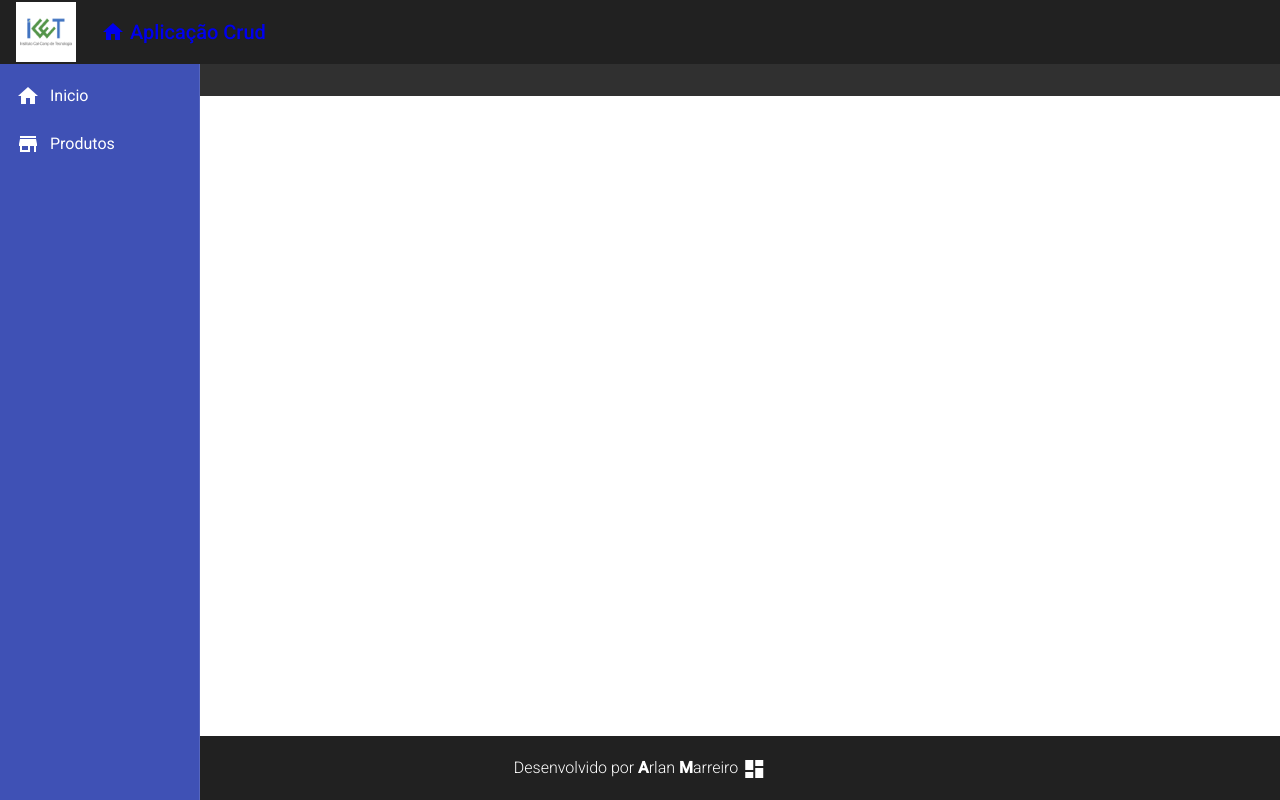
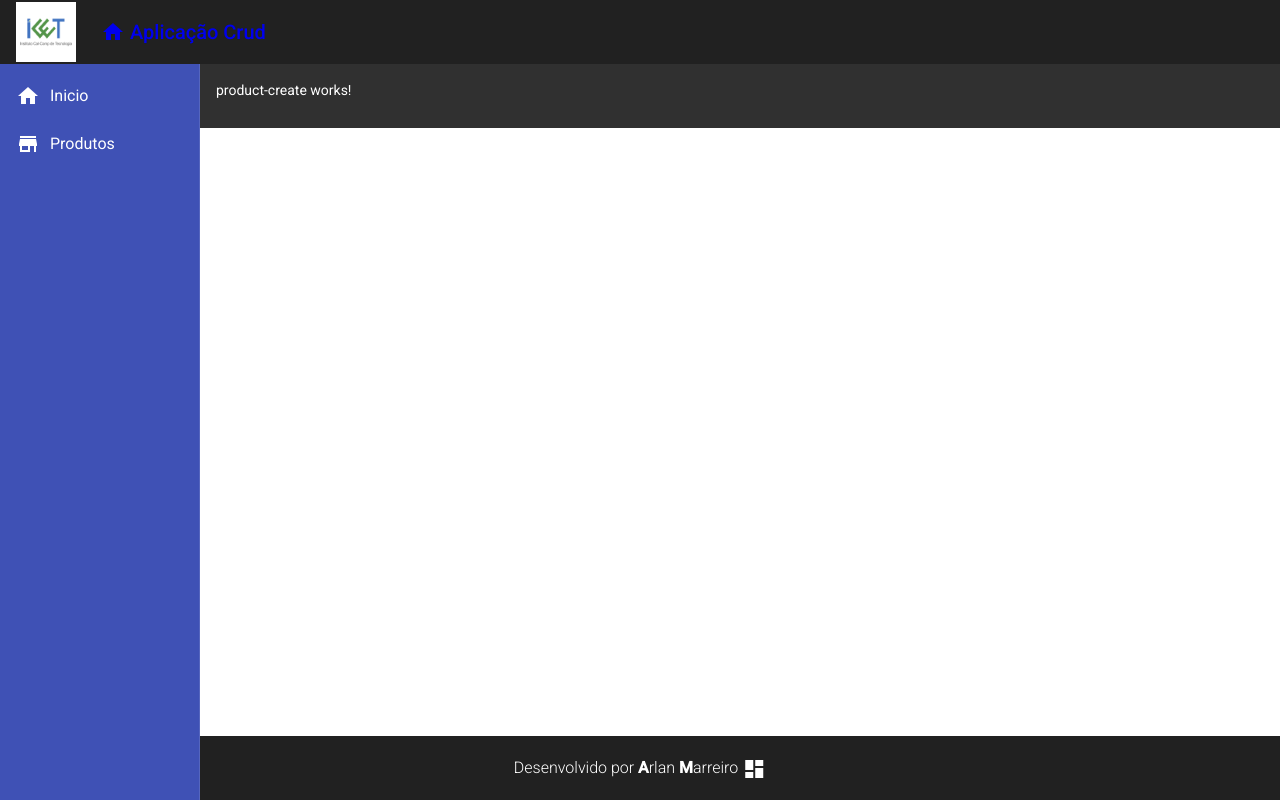
Before and after one commit to arlansonic/Crud-Angular, an Angular app in the folder frontend/: page /products/create in a window 1280 px wide. Before the commit this address led to /. Built offline with nearby package versions, Linux system fonts and the light colour scheme.

Commit message:
Create Componente Product

```diff
--- a/frontend/src/app/app-routing.module.ts
+++ b/frontend/src/app/app-routing.module.ts
@@ -1,3 +1,4 @@
+import { ProductCreateComponent } from './components/product/product-create/product-create.component';
 import { NgModule } from '@angular/core';
 import { RouterModule, Routes } from '@angular/router';
 
@@ -10,6 +11,9 @@ const routes: Routes = [{
 },{
   path: "products",
   component: ProductCrudComponent
+},{
+  path: "products/create",
+  component: ProductCreateComponent
 }];
 
 @NgModule({
--- a/frontend/src/app/app.module.ts
+++ b/frontend/src/app/app.module.ts
@@ -15,6 +15,7 @@ import {MatListModule} from '@angular/material/list';
 import {MatCardModule} from '@angular/material/card';
 import { HomeComponent } from './views/home/home.component';
 import { ProductCrudComponent } from './views/product-crud/product-crud.component';
+import { ProductCreateComponent } from './components/product/product-create/product-create.component';
 
 
 @NgModule({
@@ -24,7 +25,8 @@ import { ProductCrudComponent } from './views/product-crud/product-crud.componen
     FooterComponent,
     NavComponent,
     HomeComponent,
-    ProductCrudComponent
+    ProductCrudComponent,
+    ProductCreateComponent
   ],
   imports: [
     BrowserModule,
--- /dev/null
+++ b/frontend/src/app/components/product/product-create/product-create.component.html
@@ -0,0 +1 @@
+<p>product-create works!</p>
--- /dev/null
+++ b/frontend/src/app/components/product/product-create/product-create.component.ts
@@ -0,0 +1,15 @@
+import { Component, OnInit } from '@angular/core';
+
+@Component({
+  selector: 'app-product-create',
+  templateUrl: './product-create.component.html',
+  styleUrls: ['./product-create.component.css']
+})
+export class ProductCreateComponent implements OnInit {
+
+  constructor() { }
+
+  ngOnInit(): void {
+  }
+
+}
```
Also changed, not shown: frontend/src/app/components/product/product-create/product-create.component.css (added).
